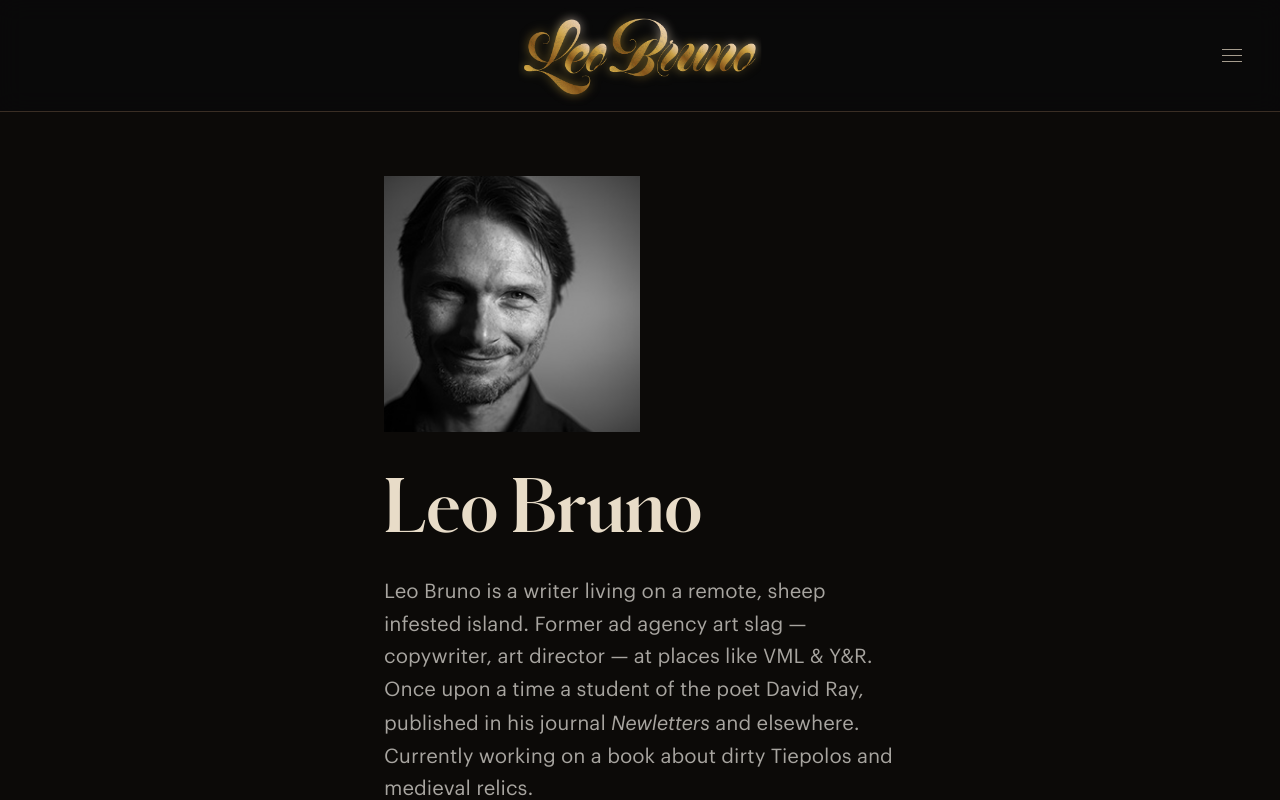
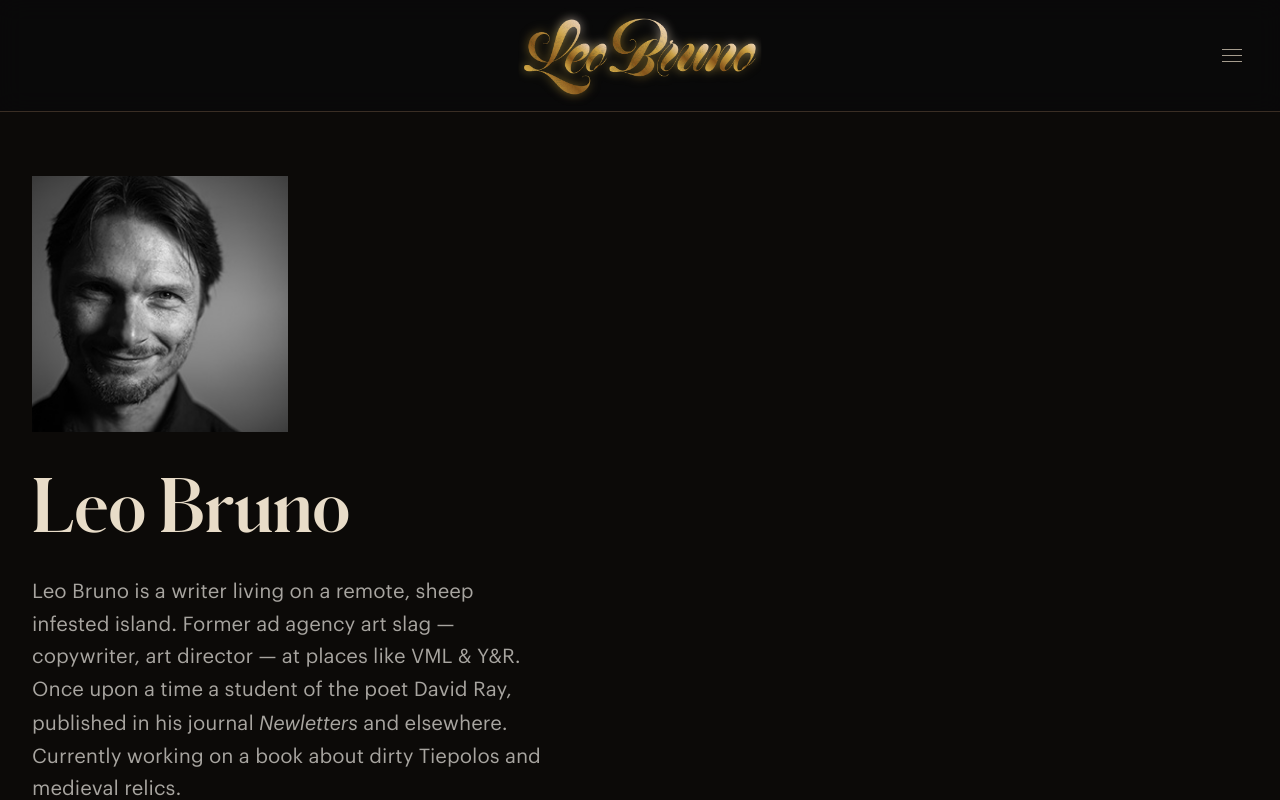
Before and after one commit to joedeluca/leobruno, a Next.js app: page /about in a window 1280 px wide. Shown: the top 800 px of the page. Built offline with nearby package versions, Linux system fonts and the light colour scheme; a web font is replaced by a local one.

Commit message:
fix: enhance layout by removing unnecessary height calculation from AboutClient component

```diff
--- a/app/about/AboutClient.tsx
+++ b/app/about/AboutClient.tsx
@@ -9,7 +9,7 @@ export default function AboutClient() {
   const [photo] = useState(() => photos[Math.floor(Math.random() * photos.length)])
 
   return (
-    <div className="min-h-[calc(100vh-7rem)] flex items-center justify-center px-8 py-16">
+    <div className="px-8 py-16">
       <div className="max-w-lg w-full">
         <Image
           src={photo}
```
